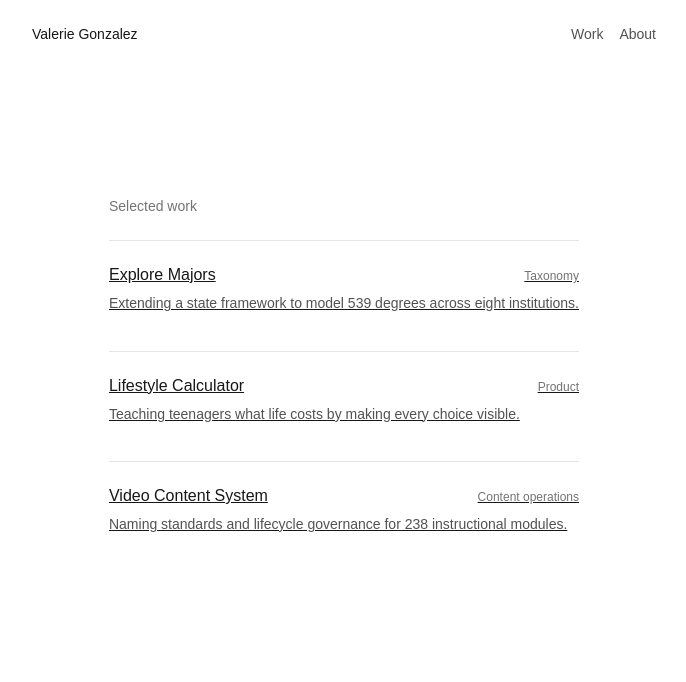
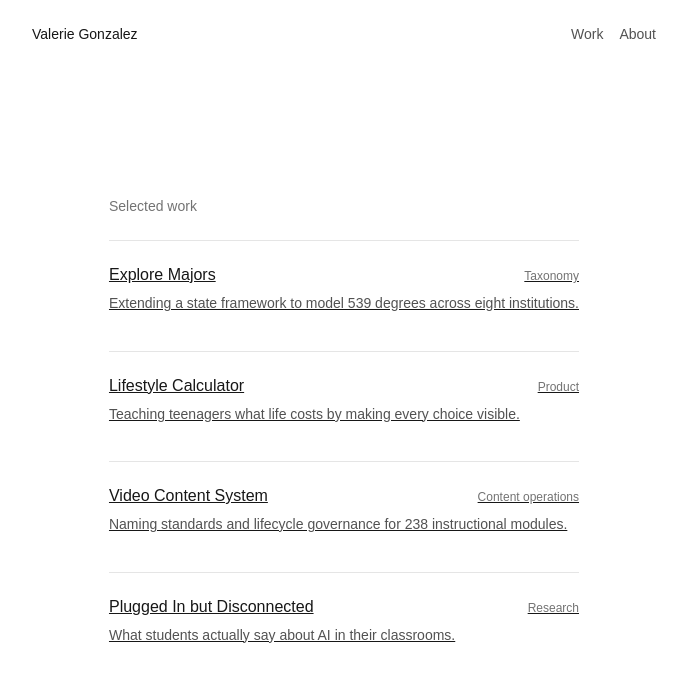
Before and after one commit to vgfortworth-dev/my-portfolio, a Next.js app: page /work in a window 1280 px wide. Shown: the top 682 px of the page, without its empty margins (296-982 px from the left). Built offline with nearby package versions, Linux system fonts and the light colour scheme.

Commit message:
added gen alpha page

```diff
--- a/app/work/page.js
+++ b/app/work/page.js
@@ -16,6 +16,12 @@ const work = [
     title: "Video Content System",
     kind: "Content operations",
     blurb: "Naming standards and lifecycle governance for 238 instructional modules.",
+  },
+  {
+  slug: "gen-alpha-research",
+  title: "Plugged In but Disconnected",
+  kind: "Research",
+  blurb: "What students actually say about AI in their classrooms.",
   },
 ];
 
```
